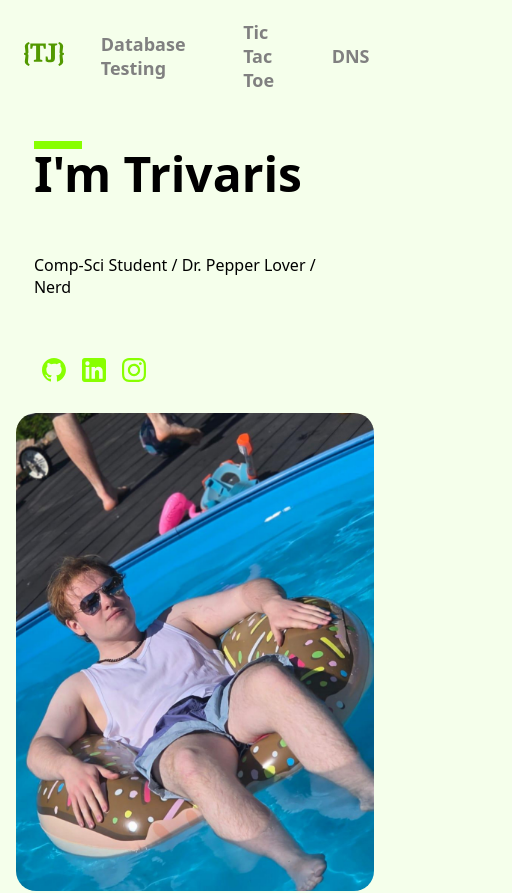
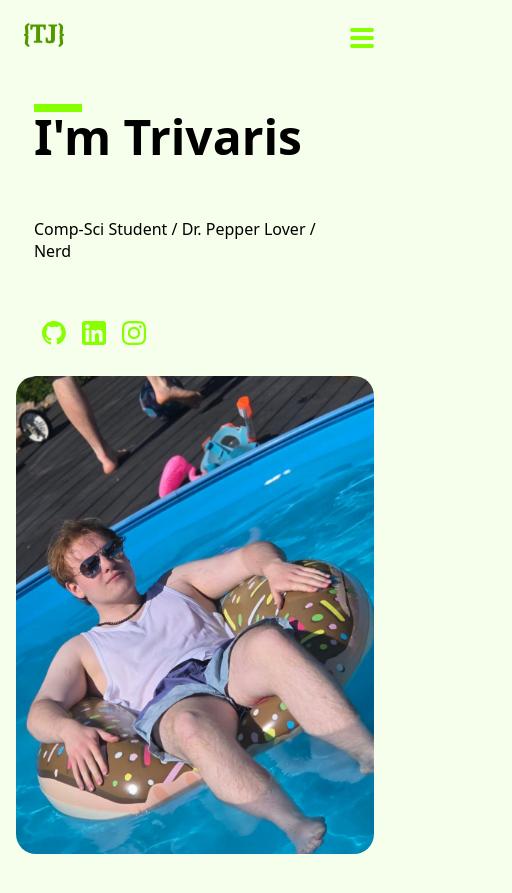
Before and after one commit to Trivaris/Homepage, a SvelteKit app: page / in a window 390 px wide. Shown: the top 893 px of the page, 512 px wide, since content can reach past the window. Built offline with nearby package versions, Linux system fonts and the light colour scheme.

Commit message:
feat: Made the Website Mobile first

```diff
--- /dev/null
+++ b/src/lib/components/HamburgerMenu.svelte
@@ -0,0 +1,89 @@
+<script lang="ts">
+    let { links } = $props();
+    let open = $state(false);
+</script>
+
+<div class="menu">
+    <button class="hamburger" onclick={() => (open = !open)} aria-label="Toggle Menu">
+        <div class="patty"></div>
+        <div class="patty"></div>
+        <div class="patty"></div>
+    </button>
+
+    <div class="items {open ? 'show' : ''}">
+        {#each links as link}
+            <a class="navitem" href={link.rel}>{link.name}</a>
+        {/each}
+    </div>
+</div>
+
+<style>
+    .menu {
+        display: flex;
+        align-items: center;
+        position: relative;
+    }
+
+    .hamburger {
+        display: flex;
+        flex-direction: column;
+        justify-content: space-between;
+        width: 1.5rem;
+        height: 1.2rem;
+        background: none;
+        border: none;
+        cursor: pointer;
+        padding: 0;
+    }
+
+    .hamburger:hover .patty {
+        background-color: var(--primary-color);
+    }
+
+    .patty {
+        background-color: var(--secondary-color);
+        width: 100%;
+        height: 0.2rem;
+        border-radius: 0.2rem;
+        transition: background 0.3s;
+    }
+
+    .items {
+        position: absolute;
+        top: 2.5rem;
+        right: 0;
+        display: flex;
+        flex-direction: column;
+        gap: 0.75rem;
+        padding: 0.75rem 1rem;
+        background: var(--secondary-color);
+        border-radius: 0.75rem;
+
+        opacity: 0;
+        transform: translateY(-12px);
+        pointer-events: none;
+        transition: opacity 0.3s, transform 0.3s;
+
+        white-space: nowrap;
+        width: max-content;
+        min-width: 8rem;
+    }
+
+    .items.show {
+        opacity: 1;
+        transform: translateY(0);
+        pointer-events: auto;
+    }
+
+    .navitem {
+        color: var(--primary-color);
+        text-decoration: none;
+        font-size: 1rem;
+        font-weight: bold;
+        padding: 0.5rem;
+    }
+
+    .navitem:hover {
+        text-decoration: underline;
+    }
+</style>
--- a/src/routes/+layout.svelte
+++ b/src/routes/+layout.svelte
@@ -6,6 +6,11 @@
 	import favicon from '$lib/assets/favicon.svg';
 
 	let { children } = $props();
+
+	const links = [
+		{ rel: "/tictactoe", name: "Tic Tac Toe" },
+		{ rel: "/comments", name: "DB Testing" }
+	]
 
 	injectSpeedInsights();
 	injectAnalytics();
@@ -16,7 +21,7 @@
 	<title>Trivaris' Homepage</title>
 </svelte:head>
 
-<Navbar />
+<Navbar {links}/>
 {@render children?.()}
 
 <style>
--- a/src/routes/Hero.svelte
+++ b/src/routes/Hero.svelte
@@ -1,7 +1,7 @@
 <script lang="ts">
-    import Github from '$lib/assets/logos/Github.svelte';
-    import LinkedIn from '$lib/assets/logos/LinkedIn.svelte';
-    import Instagram from '$lib/assets/logos/Instagram.svelte';
+    import Github from '$lib/logos/Github.svelte';
+    import LinkedIn from '$lib/logos/LinkedIn.svelte';
+    import Instagram from '$lib/logos/Instagram.svelte';
 
     let { name, intro, image, links } = $props();
 
--- a/src/routes/Navbar.svelte
+++ b/src/routes/Navbar.svelte
@@ -1,17 +1,17 @@
 <script lang="ts">
-	import Logo from '$lib/assets/logos/Logo.svelte';
+	import HamburgerMenu from '$lib/components/HamburgerMenu.svelte';
+	import Logo from '$lib/logos/Logo.svelte';
+
+	let { links } = $props();
 </script>
 
 <nav class = "navbar">
-	<div class = "navbar-left">
-		<a href="/"><Logo /></a>
-		<a class="navitem navlink" href="/comments">Database Testing</a>
-		<a class="navitem navlink" href="/tictactoe">Tic Tac Toe</a>
-		<a class="navitem navlink" href="https://dash.cloudflare.com/">DNS</a>
-	</div>
-	<div class="navbar-right">
-		<button class="navitem navbutton">Admin</button>
-	</div>
+	<a href="/"><Logo /></a>
+	<div class="hamburger"><HamburgerMenu {links}/></div>
+	{#each links as link}
+		<a class="navitem" href="/{link.rel}">{link.name}</a>
+	{/each}
+	<a class="navitem" href="/admin">Admin</a>
 </nav>
 
 <style>
@@ -22,53 +22,23 @@
 		padding: 2% var(--border-padding);
 	}
 
-	.navbar-left {
-		display: flex;
-		justify-content: space-between;
-		align-items: center;
+	.navitem {
+		display: none;
 	}
 
-	.navitem {
+	/* .navitem {
 		font-size: large;
 		font-weight: bold;
 		margin: 0rem 1rem;
 		padding: 0.3rem 0.8rem;
 		text-decoration: none;
-	}
-
-	.navlink {
 		border-radius: 20px;
 		color: gray;
 	}
 
-	.navlink:hover {
+	.navitem:hover {
 		background-color: var(--secondary-color);
 		color: black;
-	}
+	} */
 
-	.navbar-right {
-		display: flex;
-		justify-content: space-between;
-		align-items: center;
-		position: relative;
-	}
-
-	.navbutton {
-		opacity: 0;
-		transition: opacity 0.3s ease;
-		font-weight: 600;
-		background-color: var(--secondary-color);
-		color: black;
-		border-radius: 10px;
-		border-style: hidden;
-	}
-
-	.navbar-right:hover .navbutton {
-		opacity: 1;
-		font-weight: 600;
-		background-color: var(--secondary-color);
-		color: black;
-		border-radius: 10px;
-		border-style: hidden;
-	}
 </style>
--- /dev/null
+++ b/src/routes/testing/+page.svelte
@@ -0,0 +1,5 @@
+<script lang="ts">
+    import HamburgerMenu from "$lib/components/HamburgerMenu.svelte";
+</script>
+
+<HamburgerMenu />
```
Also changed, not shown: src/lib/logos/Github.svelte (renamed from src/lib/assets/logos/Github.svelte), src/lib/logos/Instagram.svelte (renamed from src/lib/assets/logos/Instagram.svelte), src/lib/logos/LinkedIn.svelte (renamed from src/lib/assets/logos/LinkedIn.svelte), src/lib/logos/Logo.svelte (renamed from src/lib/assets/logos/Logo.svelte).
